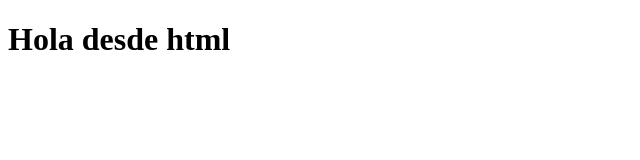
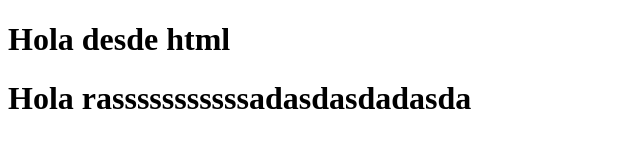
Before and after one commit to Artyon2033/Git-ejemplo, a plain HTML site: page index.html in a window 1280 px wide. Shown: the whole page, without its empty margins (0-640 px from the left). Drawn offline with Linux system fonts and the light colour scheme.

Commit message:
Segundo h1

```diff
--- a/index.html
+++ b/index.html
@@ -8,5 +8,7 @@
 </head>
 <body>
     <h1>Hola desde html</h1>
+    <h1>Hola rasssssssssssadasdasdadasda<h1>
+
 </body>
 </html>
```
